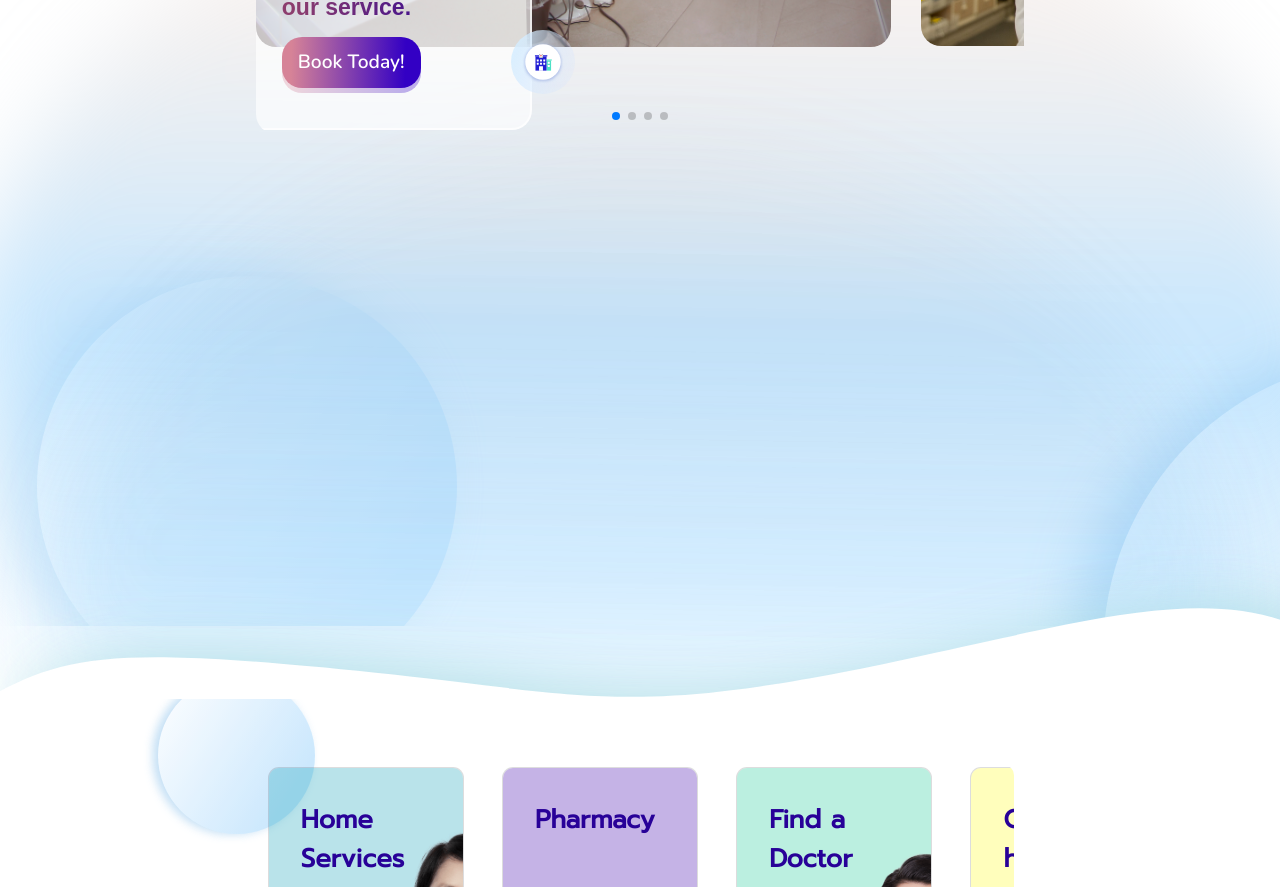
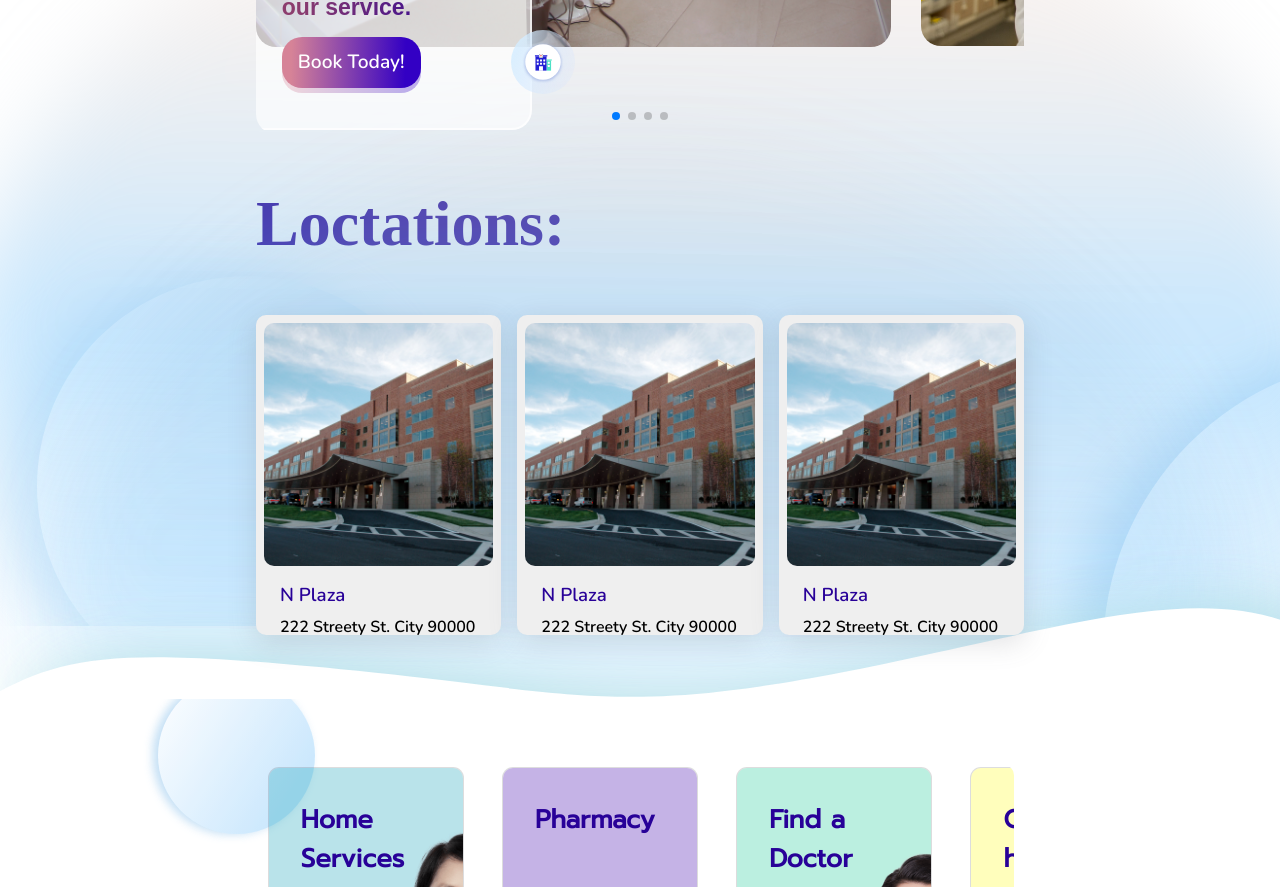
Before and after one commit to matthew-08/hospital-page, a React (Vite) app: page / in a window 1280 px wide. Shown: the part 600-1487 px from the top of the page. Built offline with nearby package versions, Linux system fonts and the light colour scheme.

Commit message:
Location cards

```diff
--- a/src/components/LocationsCards/LocationsCards.jsx
+++ b/src/components/LocationsCards/LocationsCards.jsx
@@ -5,14 +5,14 @@ import Card from './Card'
 export default function LocationsCards() {
     return (
         <>
-            {/* <div className={styles.container}>
+            <div className={styles.container}>
                 <h1 className={styles.h1}>Loctations: </h1>
                 <div className={styles.cardscontainer}>
                     <Card />
                     <Card />
                     <Card />
                 </div>
-            </div> */}
+            </div>
         </>
     )
 }
```
